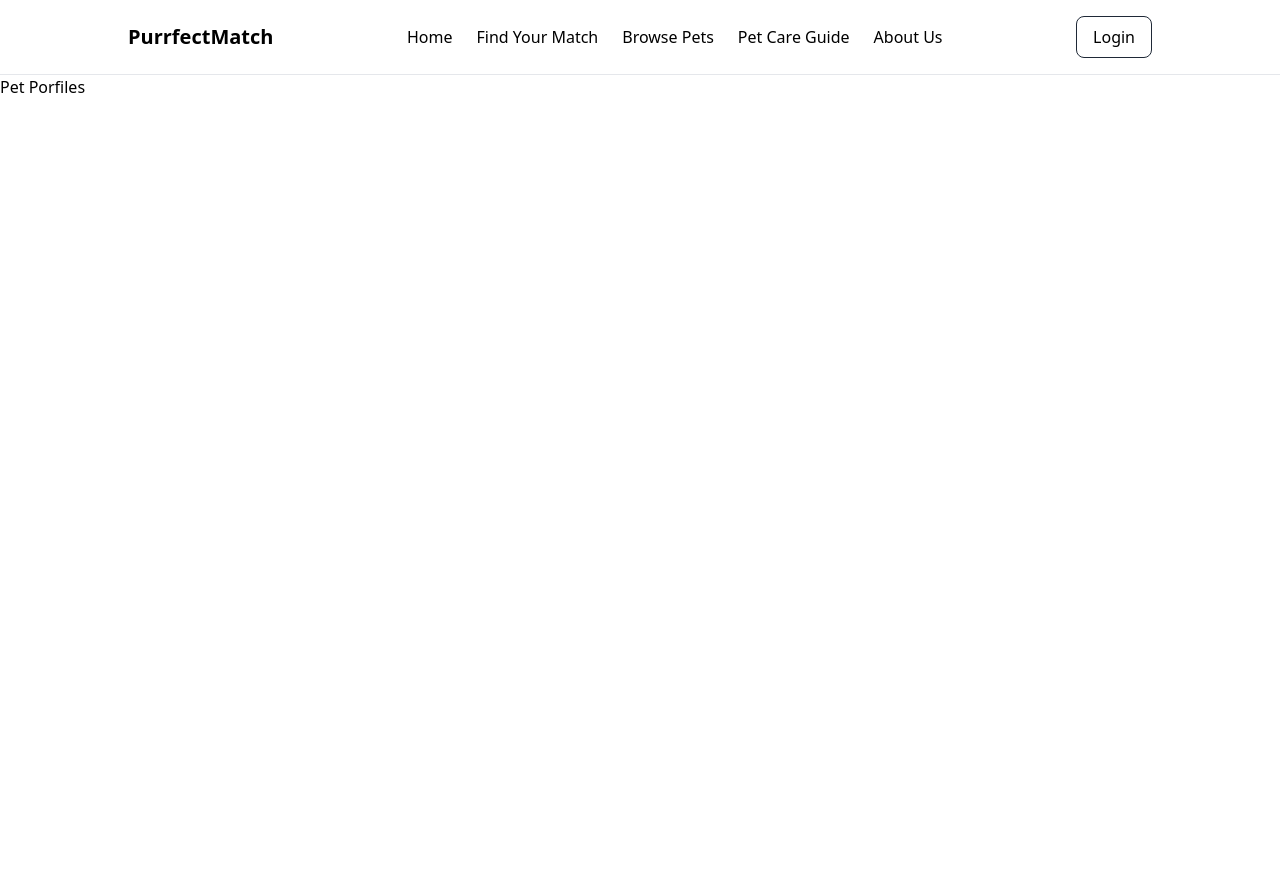
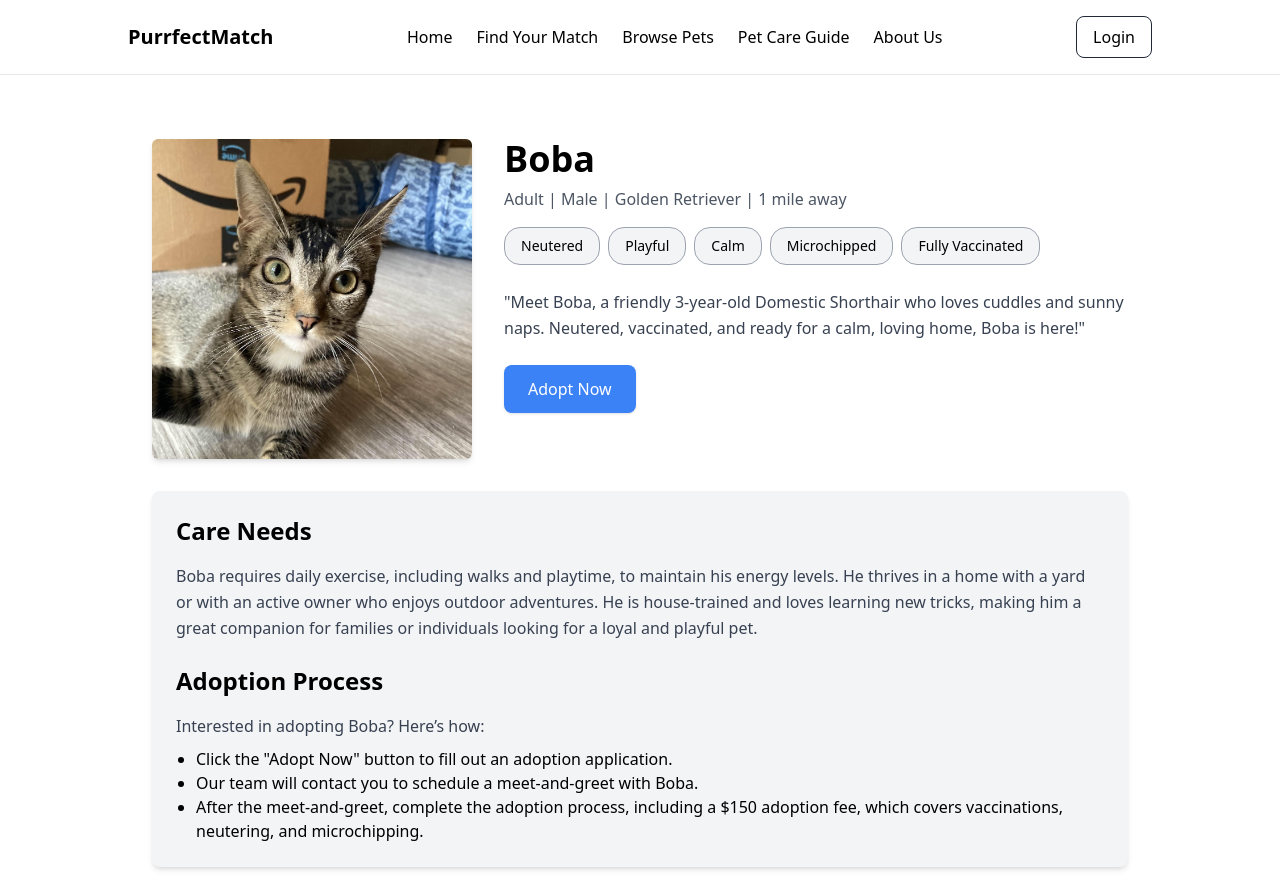
Before and after one commit to selazbin-s/PetFinderWebApp, a Flask app: page /pet in a window 1280 px wide. Before the commit the page ends 93 px from the top, so only its background shows below. Run offline with Flask 3, Linux system fonts and the light colour scheme; some libraries are stand-ins or nearby versions.

Commit message:
Added profile pages

```diff
--- a/templates/profile.html
+++ b/templates/profile.html
@@ -22,6 +22,49 @@
         </button>
     </nav>
 
-    Pet Porfiles
+     <!-- Pet Profile Section -->
+     <div class="max-w-5xl mx-auto mt-10 p-6 bg-white">
+        <div class="flex flex-col md:flex-row md:space-x-8">
+            <!-- Pet Image -->
+            <div class="flex-shrink-0">
+                <img src="{{ url_for('static', filename='images/boba.jpg') }}" alt="Boba the cat" class="w-full md:w-80 h-80 object-cover rounded-md shadow-md">
+            </div>
+            <!-- Pet Details -->
+            <div class="flex-grow">
+                <h1 class="text-4xl font-bold mb-2">Boba</h1>
+                <p class="text-gray-600 mb-4">Adult | Male | Golden Retriever | 1 mile away</p>
+                <div class="flex flex-wrap gap-2 mb-6">
+                    <span class="px-4 py-2 bg-gray-100 border border-gray-400 rounded-2xl text-sm">Neutered</span>
+                    <span class="px-4 py-2 bg-gray-100 border border-gray-400 rounded-2xl text-sm">Playful</span>
+                    <span class="px-4 py-2 bg-gray-100 border border-gray-400 rounded-2xl text-sm">Calm</span>
+                    <span class="px-4 py-2 bg-gray-100 border border-gray-400 rounded-2xl text-sm">Microchipped</span>
+                    <span class="px-4 py-2 bg-gray-100 border border-gray-400 rounded-2xl text-sm">Fully Vaccinated</span>
+                </div>
+                <p class="text-gray-700 leading-relaxed mb-6">"Meet Boba, a friendly 3-year-old Domestic Shorthair who loves cuddles and sunny naps.
+                    Neutered, vaccinated, and ready for a calm, loving home, Boba is here!"</p>
+                <button class="px-6 py-3 bg-blue-500 text-white rounded-lg shadow hover:bg-blue-600">
+                    Adopt Now
+                </button>
+            </div>
+        </div>
+
+        <!-- Care Needs & Adoption Process -->
+        <div class="mt-8 bg-gray-100 p-6 rounded-lg shadow-md">
+            <h2 class="text-2xl font-bold mb-4">Care Needs</h2>
+            <p class="text-gray-700 leading-relaxed mb-6">
+                Boba requires daily exercise, including walks and playtime, to maintain his energy levels. He thrives in a home with a yard or with an active owner who enjoys outdoor adventures. He is house-trained and loves learning new tricks, making him a great companion for families or individuals looking for a loyal and playful pet.
+            </p>
+
+            <h2 class="text-2xl font-bold mb-4">Adoption Process</h2>
+            <p class="text-gray-700 leading-relaxed">
+                Interested in adopting Boba? Here’s how:
+                <ul class="list-disc pl-5 mt-2">
+                    <li>Click the "Adopt Now" button to fill out an adoption application.</li>
+                    <li>Our team will contact you to schedule a meet-and-greet with Boba.</li>
+                    <li>After the meet-and-greet, complete the adoption process, including a $150 adoption fee, which covers vaccinations, neutering, and microchipping.</li>
+                </ul>
+            </p>
+        </div>
+    </div>
 </body>
 </html>
```
